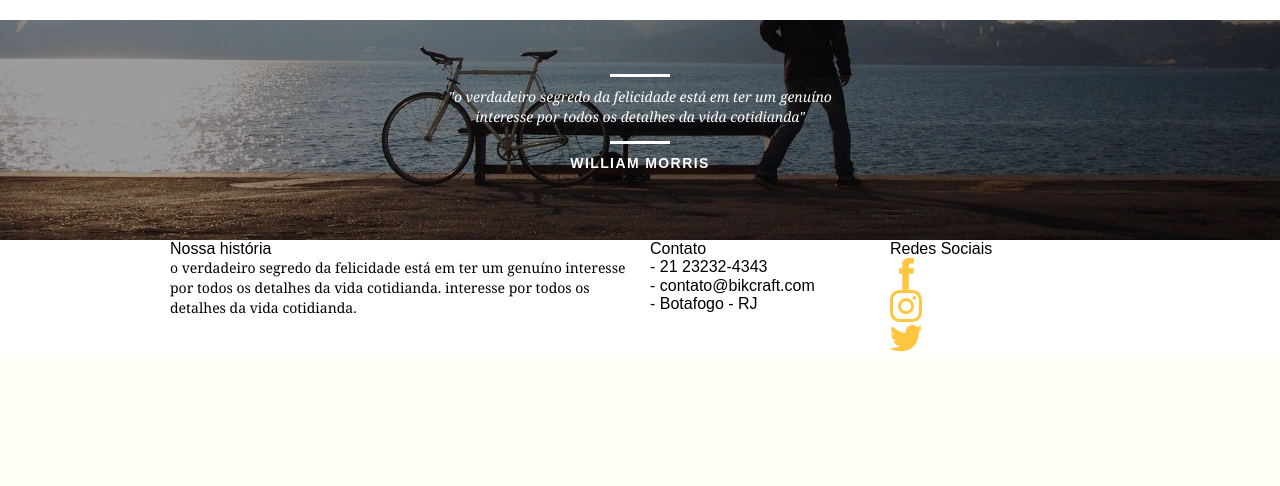
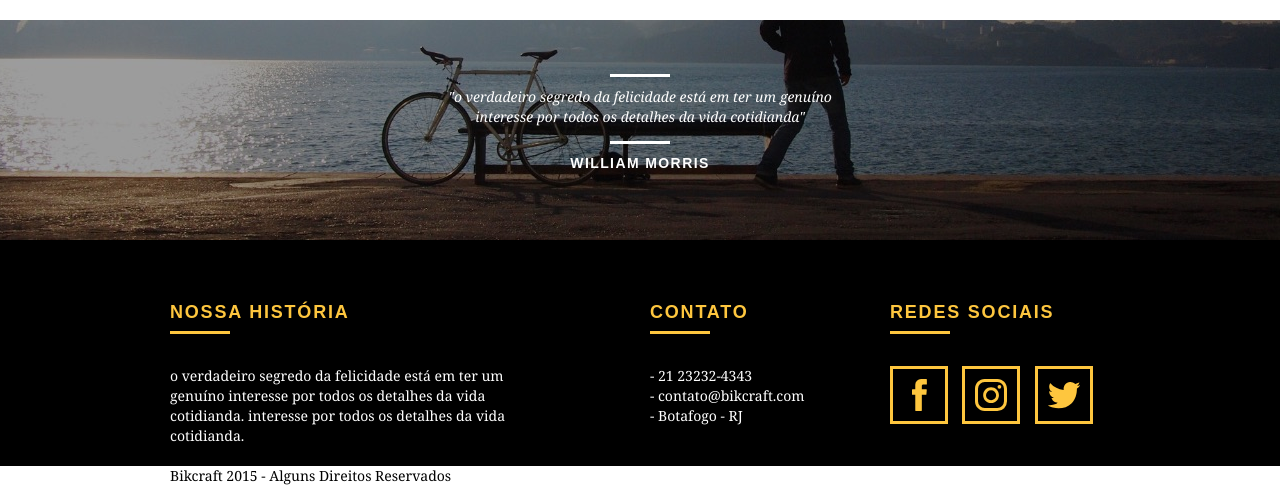
Before and after one commit to zamuelfernandes/bikcraft, a PHP site: page / in a window 1280 px wide. Shown: the part 2460-2946 px from the top of the page. Before the commit the page ends 2812 px from the top, so only its background shows below. Run offline with PHP 8.4, Linux system fonts and the light colour scheme.

Commit message:
stylized footer elements

```diff
--- a/css/style.css
+++ b/css/style.css
@@ -284,3 +284,55 @@ img{
 .quebra .quote-externo{
   max-width: 400px;
 }
+
+.footer{
+  width: 100%;
+  background: black;
+  color: white;
+  padding: 20px 0;
+}
+
+.footer h3{
+  padding: 20px 0;
+  color: #fec63e;
+  margin-top: 20px;
+  font-weight: bold;
+  font-size: 18px;
+  line-height: 25px;
+  text-transform: uppercase;
+  letter-spacing: .1em;
+}
+
+.footer h3::after{
+  content: "";
+  display: block;
+  width: 60px;
+  height: 3px;
+  background: #fec63e;
+  margin: 6px 0 12px 0;
+}
+
+.footer-historia{
+  padding-right: 100px;
+}
+
+.footer-contato ul li{
+  font-size: 14px;
+  line-height: 20px;
+  font-family: Georgia, 'Times New Roman', Times, serif;
+}
+
+.footer-redes ul li{
+  display: inline-block;
+  margin-right: 10px;
+}
+
+.footer-redes ul li a{
+  border: 3px solid #fec63e;
+  display: block;
+  padding: 10px;
+}
+
+.footer-redes ul li a:hover{
+  border: 3px solid white;
+}
--- a/index.html
+++ b/index.html
@@ -119,12 +119,12 @@
   <footer>
     <div class="footer">
       <div class="container">
-        <div class="grid-8">
+        <div class="grid-8 footer-historia">
           <h3>Nossa história</h3>
           <p>o verdadeiro segredo da felicidade está em ter um genuíno interesse por todos os detalhes da vida cotidianda. interesse por todos os detalhes da vida cotidianda.</p>
         </div>
 
-        <div class="grid-4">
+        <div class="grid-4 footer-contato">
           <h3>Contato</h3>
           <ul>
             <li>- 21 23232-4343</li>
@@ -133,7 +133,7 @@
           </ul>
         </div>
 
-        <div class="grid-4">
+        <div class="grid-4 footer-redes">
           <h3>Redes Sociais</h3>
           <ul>
             <li><a href="http://facebook.com" target="_blank"><img src="img/redes-sociais/facebook.svg" alt="Bikcraft Facebook"></a></li>
@@ -143,6 +143,13 @@
         </div>
       </div>
     </div>
+
+    <div class="copyright">
+      <div class="container">
+        <p class="grid-16">Bikcraft 2015 - Alguns Direitos Reservados</p>
+      </div>
+    </div>
+
   </footer>
 </body>
 
```
